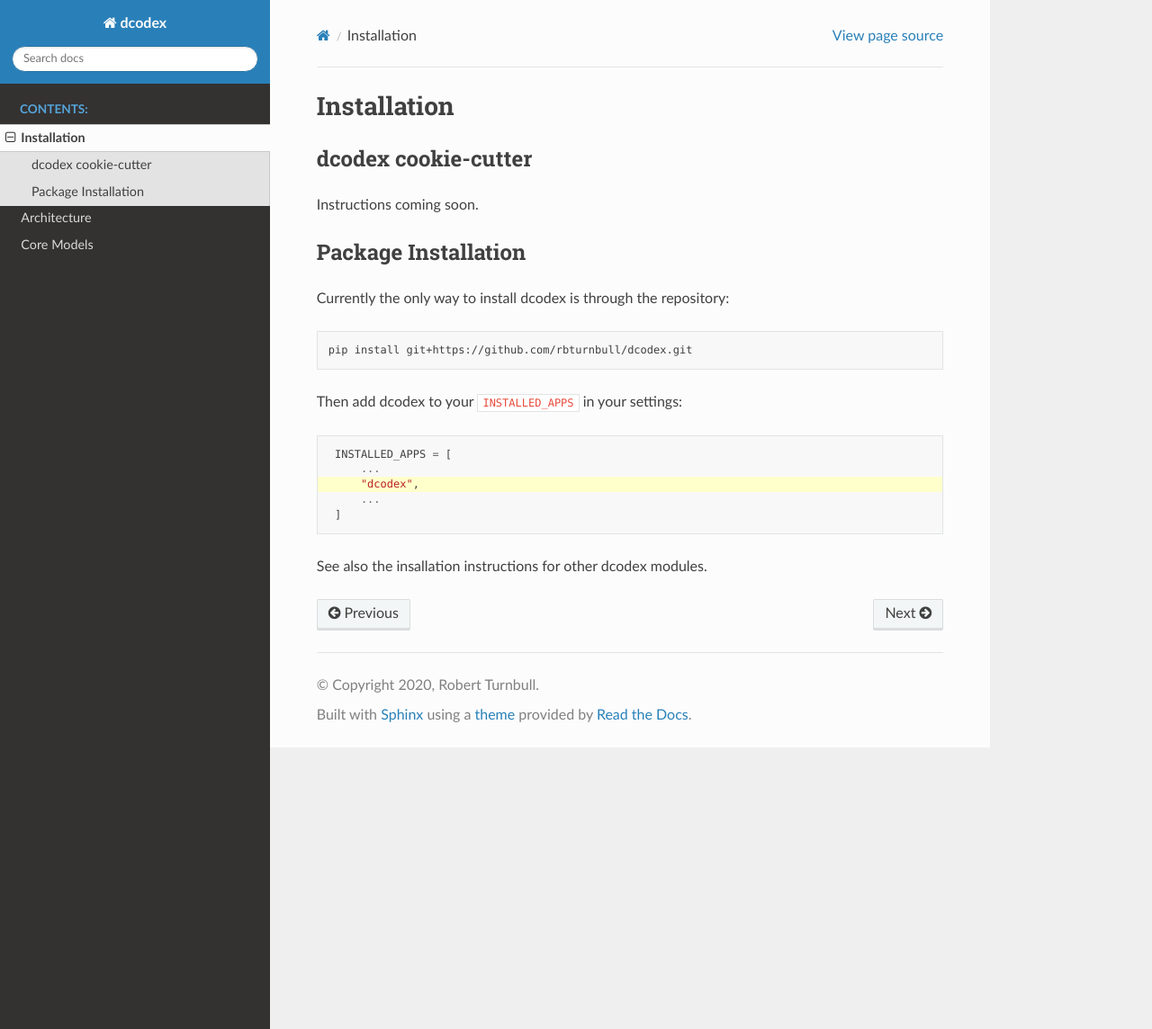
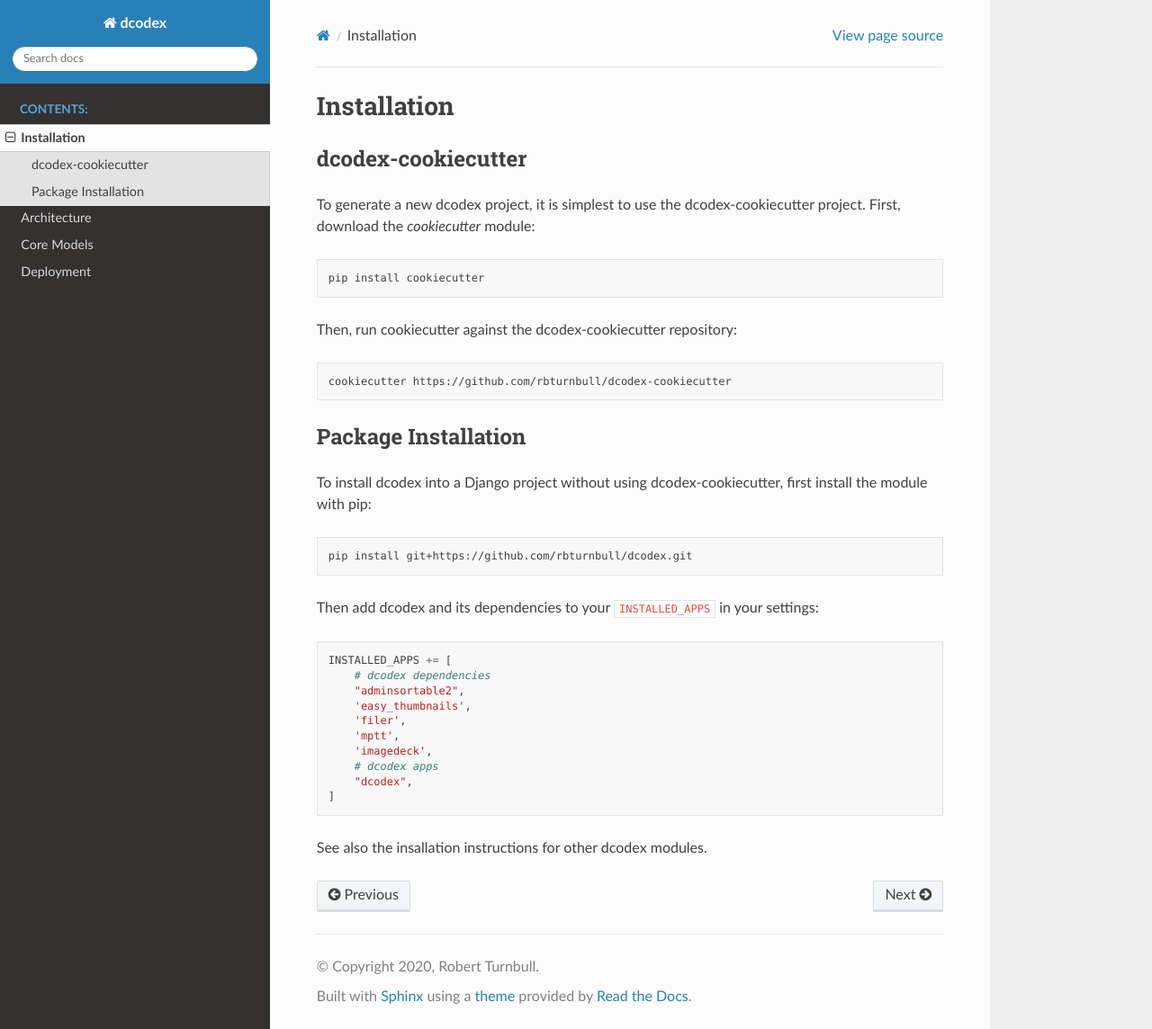
Before and after one commit to rbturnbull/dcodex, a Sphinx documentation site: the page built from docs/installation.rst, in a window 1280 px wide and 1144 px high. Shown: the whole window at 90% size. Built offline with Sphinx 7.4.7 and the Read the Docs theme 2.0.0, drawn with Linux system fonts in a browser that asks for light colours.

```diff
--- a/docs/index.rst
+++ b/docs/index.rst
@@ -13,6 +13,7 @@ dcodex
    installation
    architecture
    core
+   deployment
 
 
 Indices and tables
--- a/docs/installation.rst
+++ b/docs/installation.rst
@@ -1,31 +1,49 @@
 Installation
 ============================================
 
-dcodex cookie-cutter
+dcodex-cookiecutter
 --------------------
 
-Instructions coming soon.
+To generate a new dcodex project, it is simplest to use the dcodex-cookiecutter project. First, download the `cookiecutter` module:
+
+.. code-block:: bash
+
+    pip install cookiecutter
+
+Then, run cookiecutter against the dcodex-cookiecutter repository:
+
+.. code-block:: bash
+
+    cookiecutter https://github.com/rbturnbull/dcodex-cookiecutter
+
+
+
+
+
 
 
 Package Installation
 --------------------
 
-
-Currently the only way to install dcodex is through the repository:
+To install dcodex into a Django project without using dcodex-cookiecutter, first install the module with pip:
 
 .. code-block:: bash
 
     pip install git+https://github.com/rbturnbull/dcodex.git
 
-Then add dcodex to your ``INSTALLED_APPS`` in your settings:
+Then add dcodex and its dependencies to your ``INSTALLED_APPS`` in your settings:
 
 .. code-block:: python
-   :emphasize-lines: 3
 
-    INSTALLED_APPS = [
-        ...
+    INSTALLED_APPS += [
+        # dcodex dependencies
+        "adminsortable2",
+        'easy_thumbnails',
+        'filer',
+        'mptt',
+        'imagedeck',
+        # dcodex apps
         "dcodex",
-        ...
     ]
 
 See also the insallation instructions for other dcodex modules.
```
Also changed, not shown: docs/deployment.rst (added, +77 -0 lines).
